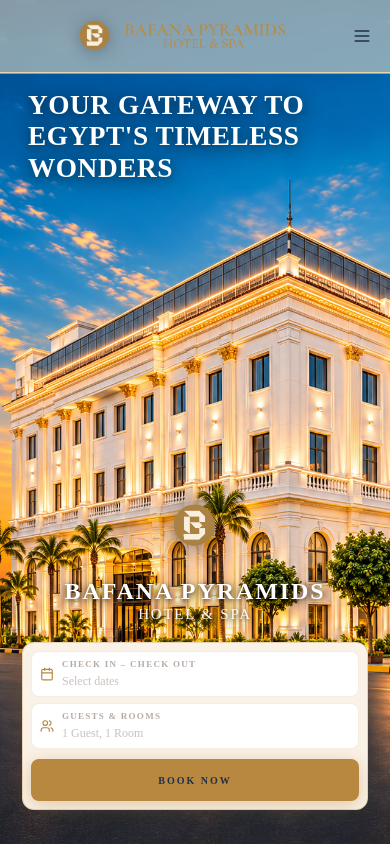
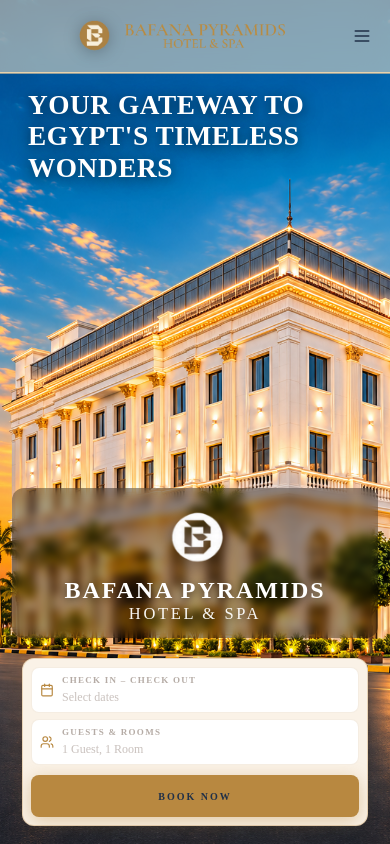
Before and after one commit to waitnot/Bafana, a React (Vite) app: page / in a window 390 px wide. Shown: the top 844 px of the page. Built offline with nearby package versions, Linux system fonts and the light colour scheme.

Commit message:
Mobile brand: smaller logo, bigger Hotel & Spa text, dark shadow bg

```diff
--- a/src/sections/Hero.jsx
+++ b/src/sections/Hero.jsx
@@ -1,6 +1,6 @@
 import desktopImg from '../assets/sunset.png'
 import mobileImg from '../assets/hero-mobile-logo.png'
-import mobileBrandLogo from '../assets/bp-logo.png'
+import mobileBrandLogo from '../assets/mobile-brand-logo.png'
 import BookingBar from '../components/BookingBar'
 import s from './Hero.module.css'
 
--- a/src/sections/Hero.module.css
+++ b/src/sections/Hero.module.css
@@ -92,7 +92,7 @@
   .mobileBooking {
     display: block;
     position: absolute;
-    bottom: 24px;
+    bottom: 8px;
     left: 12px;
     right: 12px;
     z-index: 20;
@@ -105,13 +105,19 @@
     align-items: center;
     gap: 8px;
     margin-bottom: 14px;
+    /* Dark shadow behind the whole brand block */
+    background: rgba(0,0,0,.35);
+    backdrop-filter: blur(4px);
+    -webkit-backdrop-filter: blur(4px);
+    border-radius: 12px;
+    padding: 14px 20px 16px;
   }
   .mobileBrandLogo {
-    width: 90px;
-    height: 90px;
+    width: 68px;
+    height: 68px;
     object-fit: contain;
     flex-shrink: 0;
-    filter: drop-shadow(0 2px 12px rgba(0,0,0,.5));
+    filter: drop-shadow(0 2px 8px rgba(0,0,0,.5));
   }
   .mobileBrandText {
     display: flex;
@@ -125,17 +131,17 @@
     font-weight: 700;
     color: #fff;
     letter-spacing: .08em;
-    text-shadow: 0 2px 12px rgba(0,0,0,.7), 0 1px 4px rgba(0,0,0,.5);
+    text-shadow: 0 2px 8px rgba(0,0,0,.6);
     line-height: 1;
     text-align: center;
   }
   .mobileBrandSub {
     font-family: 'Times New Roman', Times, serif;
-    font-size: 1rem;
+    font-size: 1.1rem;
     font-weight: 400;
     color: rgba(255,255,255,.95);
-    letter-spacing: .12em;
-    text-shadow: 0 2px 12px rgba(0,0,0,.7), 0 1px 4px rgba(0,0,0,.5);
+    letter-spacing: .16em;
+    text-shadow: 0 2px 8px rgba(0,0,0,.6);
     line-height: 1;
     text-align: center;
   }
```
